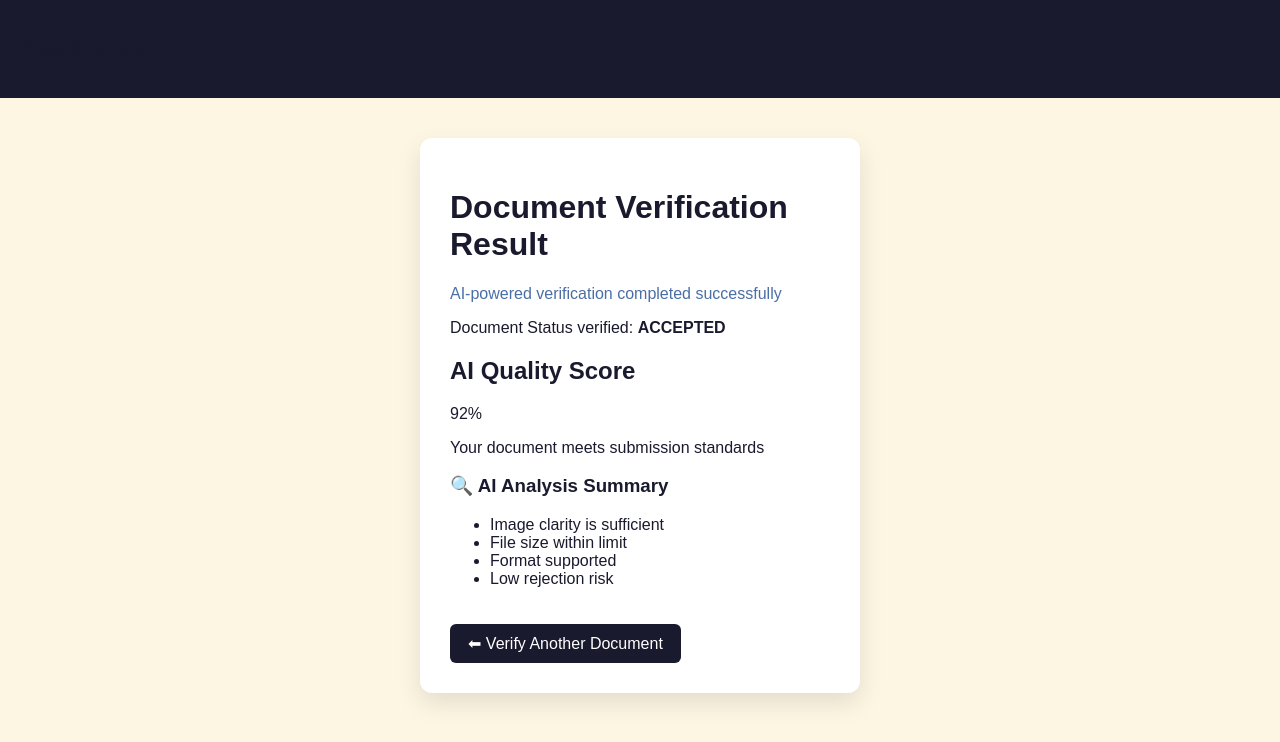
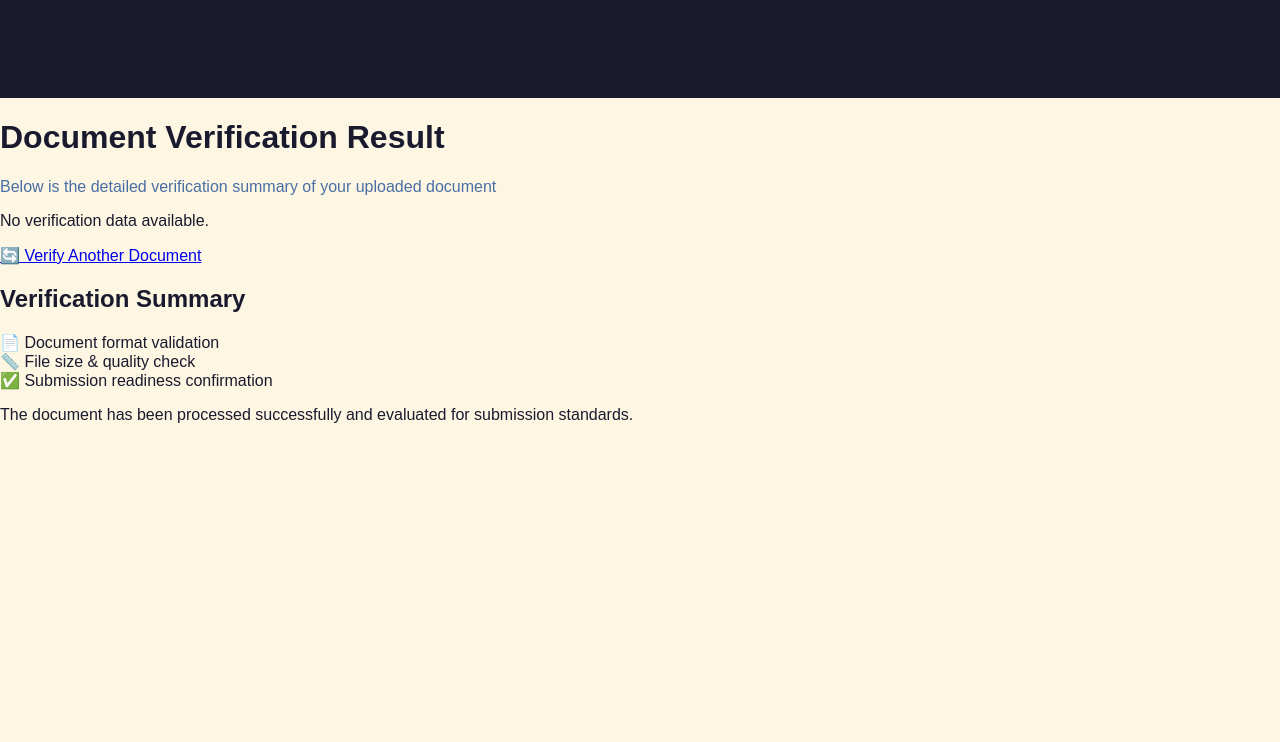
Before and after one commit to itsjaydwivedi-lang/smart-document-checker, a Flask app: template templates/result.html in a window 1280 px wide. Shown: the top 742 px of the page. Run offline with Flask 3, Linux system fonts and the light colour scheme; the template is opened without the code that fills it, so the values that code supplies are empty.

Commit message:
Update result.html

```diff
--- a/templates/result.html
+++ b/templates/result.html
@@ -2,44 +2,57 @@
 <html lang="en">
 <head>
     <meta charset="UTF-8">
-    <title>Verification Result | Docification</title>
+    <title>Docification | Verification Result</title>
     <link rel="stylesheet" href="{{ url_for('static', filename='style.css') }}">
 </head>
-<body>
 
-<header>
+<body class="result-body">
+
+<header class="top-header">
     <h2>Docification</h2>
 </header>
 
-<div class="container">
+<div class="result-container">
 
-    <div class="card result-card">
+    <div class="result-card-main">
+        <h1>Document Verification Result</h1>
+        <p class="subtitle">
+            Below is the detailed verification summary of your uploaded document
+        </p>
 
-        <h1> Document Verification Result</h1>
-        <p class="subtitle">AI-powered verification completed successfully</p>
+        <div class="divider"></div>
 
-        <div class="status success">
-             Document Status verified: <strong>ACCEPTED</strong>
+        <div class="result-status">
+            {% if report %}
+                <ul class="result-list">
+                    {% for r in report %}
+                        <li>{{ r }}</li>
+                    {% endfor %}
+                </ul>
+            {% else %}
+                <p>No verification data available.</p>
+            {% endif %}
         </div>
 
-        <div class="score-box">
-            <h2>AI Quality Score</h2>
-            <div class="score">92%</div>
-            <p class="note">Your document meets submission standards</p>
+        <div class="action-buttons">
+            <a href="/" class="btn-primary">🔄 Verify Another Document</a>
+        </div>
+    </div>
+
+    <div class="result-side-card">
+        <h2>Verification Summary</h2>
+
+        <div class="summary-step">📄 Document format validation</div>
+        <div class="summary-step">📏 File size & quality check</div>
+        <div class="summary-step">✅ Submission readiness confirmation</div>
+
+        <div class="progress-container">
+            <div class="progress-bar-complete"></div>
         </div>
 
-        <div class="analysis">
-            <h3>🔍 AI Analysis Summary</h3>
-            <ul>
-                <li> Image clarity is sufficient</li>
-                <li>File size within limit</li>
-                <li> Format supported</li>
-                <li> Low rejection risk</li>
-            </ul>
-        </div>
-
-        <a href="/" class="back-btn">⬅ Verify Another Document</a>
-
+        <p class="summary-text">
+            The document has been processed successfully and evaluated for submission standards.
+        </p>
     </div>
 
 </div>
```
